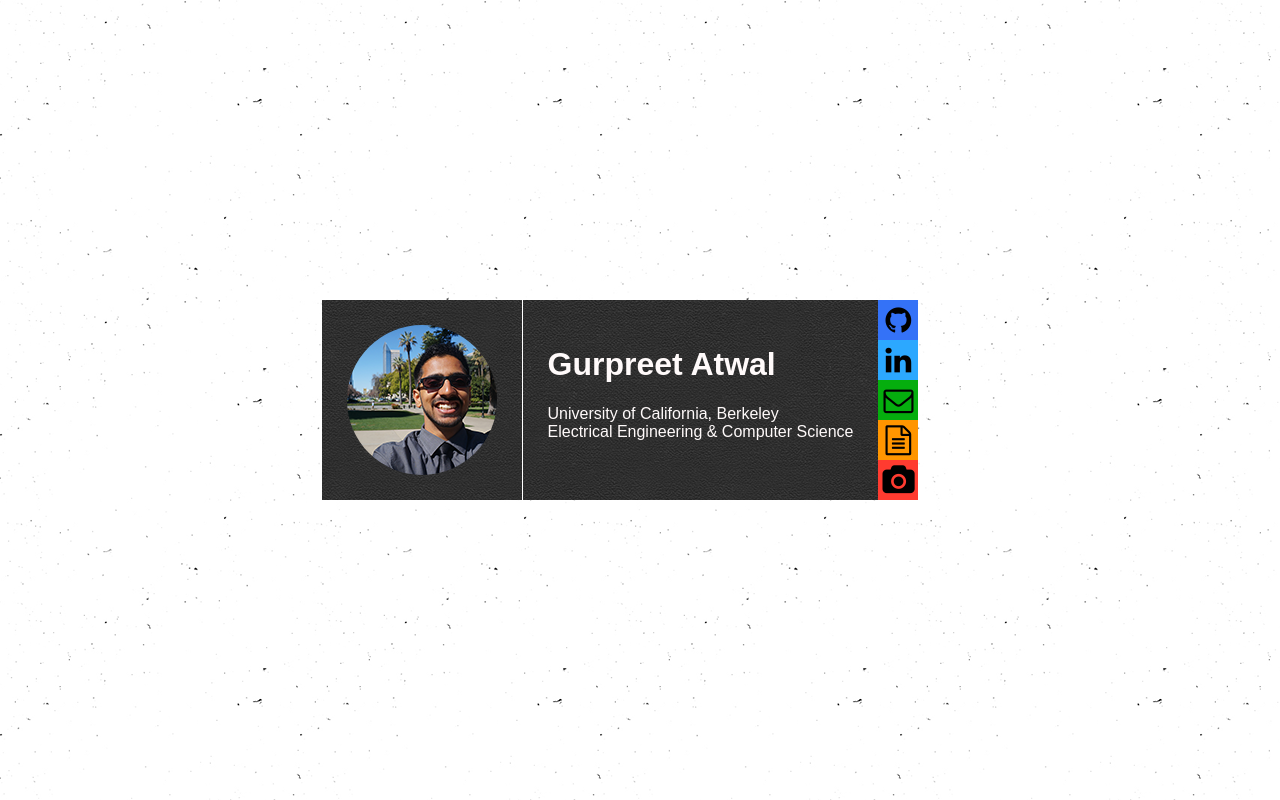
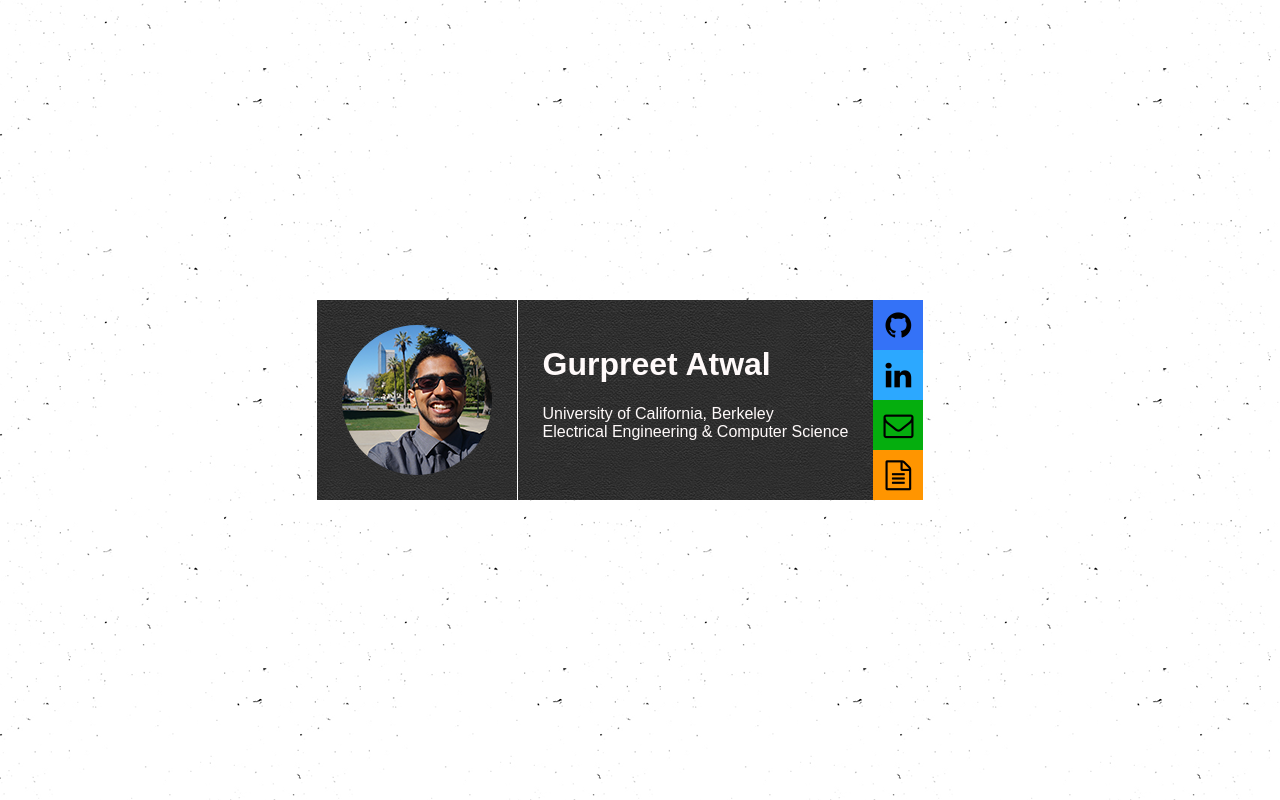
Before and after one commit to gurpreetatwal/website, a plain HTML site: page index.html in a window 1280 px wide. Drawn offline with Linux system fonts and the light colour scheme.

Commit message:
fix: remove broken photography link

```diff
--- a/index.html
+++ b/index.html
@@ -41,11 +41,6 @@ University of California, Berkeley
 <div class=aWrap><i class="fa fa-file-text-o"></i> Resume</div>
 </a>
 </li>
-<li class=photo>
-<a href="photography/" title="My Photography Website" target=_blank>
-<div class=aWrap><i class="fa fa-camera"></i> Photography</div>
-</a>
-</li>
 </ul>
 <div id="shim"></div>
 </main>
--- a/style.css
+++ b/style.css
@@ -21,7 +21,7 @@ ul li a {
 
 ul li,
 ul li a img {
-  height: 40px;
+  height: 50px;
 }
 
 .fa,
@@ -82,7 +82,7 @@ ul {
 ul li {
   list-style-type: none;
   text-align: left;
-  width: 40px;
+  width: 50px;
   overflow: hidden;
   float: right;
   transition: width 0.75s ease-in;
@@ -98,8 +98,8 @@ ul li a {
 
 .fa {
   font-size: 30px;
-  line-height: 40px;
-  width: 40px;
+  line-height: 50px;
+  width: 50px;
   text-align: center;
   color: #000;
 }
@@ -142,14 +142,6 @@ ul li a {
 
 .resume a {
   color: #ffbf64;
-}
-
-.photo {
-  background-color: #ff3b30;
-}
-
-.photo a {
-  color: #b10900;
 }
 
 #shim {
```
